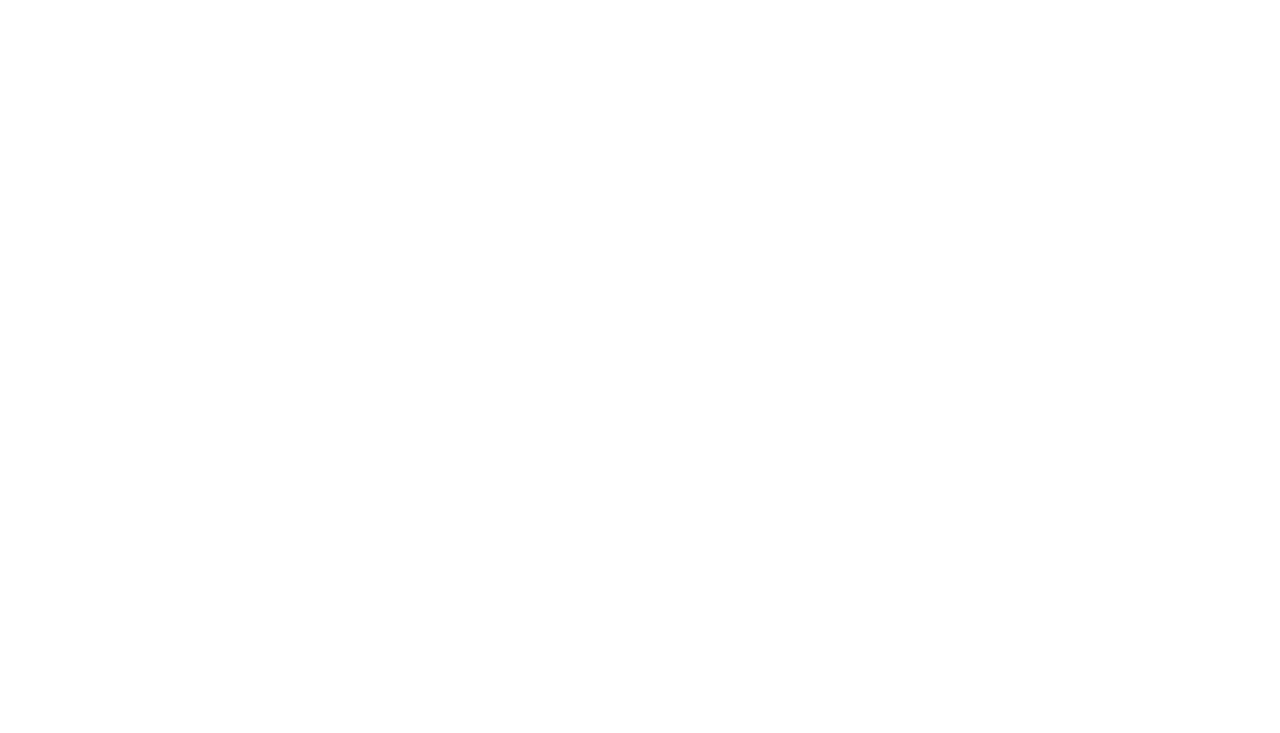
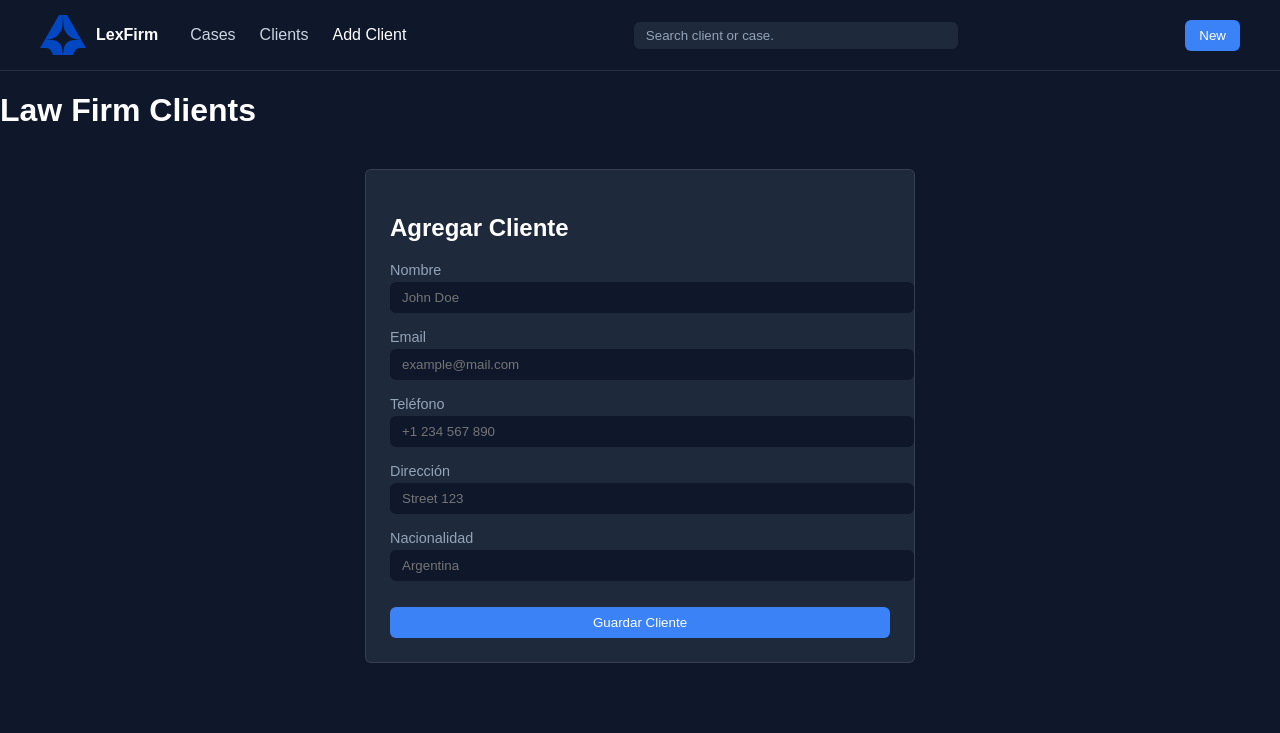
Before and after one commit to jeroperales/LawFirm, an Angular app: page /add in a window 1280 px wide. Before the commit this address led to /. Shown: the top 733 px of the page. Built offline with nearby package versions, Linux system fonts and the light colour scheme; no server answers.

Commit message:
Basic CSS & Html structure added to add, list & base conditions added to program template

```diff
--- a/src/app/app.html
+++ b/src/app/app.html
@@ -1,5 +1,9 @@
+
+
+
 <div class="app-container">
   <main class="content">
+    <app-header> </app-header>
     <router-outlet></router-outlet>
   </main>
 </div>
--- a/src/app/app.routes.ts
+++ b/src/app/app.routes.ts
@@ -5,11 +5,11 @@
 
 export const routes: Routes = [
     {
-        path: 'list',
+        path: 'clients',
         component: ListClient
     },
     {
-        path: 'page',
+        path: 'add',
         component: PageClient
     }
 ];
--- a/src/app/app.ts
+++ b/src/app/app.ts
@@ -1,9 +1,10 @@
 import { Component, signal } from '@angular/core';
 import { RouterOutlet } from '@angular/router';
+import { Header } from './components/ui/header/header';
 
 @Component({
   selector: 'app-root',
-  imports: [RouterOutlet],
+  imports: [RouterOutlet, Header],
   templateUrl: './app.html',
   styleUrl: './app.css'
 })
--- a/src/app/components/form-client/form-client.css
+++ b/src/app/components/form-client/form-client.css
@@ -0,0 +1,27 @@
+.form-container {
+  max-width: 500px;
+  margin: 40px auto;
+}
+
+h2 {
+  margin-bottom: 20px;
+}
+
+/* Each field */
+.form-group {
+  display: flex;
+  flex-direction: column;
+  margin-bottom: 16px;
+}
+
+label {
+  font-size: 0.9rem;
+  color: var(--color-muted);
+  margin-bottom: 4px;
+}
+
+/* Button spacing */
+button {
+  margin-top: 10px;
+  width: 100%;
+}
--- a/src/app/components/form-client/form-client.html
+++ b/src/app/components/form-client/form-client.html
@@ -1,11 +1,36 @@
-<h2>Add Client</h2>
+<div class="card form-container">
+  <h2>Agregar Cliente</h2>
 
-<form [formGroup]="form" (ngSubmit)="submit()">
-  <input formControlName="name" placeholder="Name" />
-  <input formControlName="email" placeholder="Email" />
-  <input formControlName="phone" placeholder="Phone" />
-  <input formControlName="address" placeholder="Address" />
-  <input formControlName="nationality" placeholder="Nationality" />
+  <form [formGroup]="form" (ngSubmit)="submit()">
 
-  <button type="submit">Add</button>
-</form>
+    <div class="form-group">
+      <label>Nombre</label>
+      <input class="input" formControlName="name" placeholder="John Doe" />
+    </div>
+
+    <div class="form-group">
+      <label>Email</label>
+      <input class="input" formControlName="email" placeholder="example@mail.com" />
+    </div>
+
+    <div class="form-group">
+      <label>Teléfono</label>
+      <input class="input" formControlName="phone" placeholder="+1 234 567 890" />
+    </div>
+
+    <div class="form-group">
+      <label>Dirección</label>
+      <input class="input" formControlName="address" placeholder="Street 123" />
+    </div>
+
+    <div class="form-group">
+      <label>Nacionalidad</label>
+      <input class="input" formControlName="nationality" placeholder="Argentina" />
+    </div>
+
+    <button class="btn-primary" type="submit">
+      Guardar Cliente
+    </button>
+
+  </form>
+</div>
--- a/src/app/components/list-client/list-client.css
+++ b/src/app/components/list-client/list-client.css
@@ -0,0 +1,81 @@
+.page {
+  padding: 2rem;
+}
+
+/* Top row */
+.header-row {
+  display: flex;
+  justify-content: space-between;
+  align-items: center;
+  margin-bottom: 20px;
+}
+
+.count {
+  color: var(--color-muted);
+  font-size: 0.9rem;
+}
+
+/* List container */
+.list {
+  display: flex;
+  flex-direction: column;
+  gap: 12px;
+}
+
+/* Each client */
+.list-item {
+  display: flex;
+  justify-content: space-between;
+  align-items: center;
+
+  padding: 16px;
+  border-radius: var(--radius);
+  background-color: #0f172a;
+  border: 1px solid var(--color-border);
+
+  transition: 0.2s;
+}
+
+.list-item:hover {
+  background-color: #1e293b;
+}
+
+/* Left side */
+.name {
+  font-weight: 600;
+  margin-bottom: 6px;
+}
+
+.details {
+  display: flex;
+  flex-wrap: wrap;
+  gap: 12px;
+  font-size: 0.85rem;
+  color: var(--color-muted);
+}
+
+/* Actions */
+.actions {
+  display: flex;
+  gap: 10px;
+}
+
+/* Danger button */
+.btn-danger {
+  background-color: #ef4444;
+  border: none;
+  padding: 6px 12px;
+  border-radius: var(--radius);
+  color: white;
+  cursor: pointer;
+}
+
+.btn-danger:hover {
+  background-color: #dc2626;
+}
+
+.empty {
+  text-align: center;
+  color: var(--color-muted);
+  padding: 20px;
+}
--- a/src/app/components/list-client/list-client.html
+++ b/src/app/components/list-client/list-client.html
@@ -1,18 +1,42 @@
-<section>
-  <h2>CLIENTS!</h2>
+<section class="page">
+  <div class="card">
 
-  <ul>
-    @for (item of clients; track item.id) {
-      <li>
-        <strong>{{item.name}}</strong><br>
-        Address: {{item.address}}<br>
-        Email: {{item.email}}<br>
-        Phone: {{item.phone}}<br>
+    <div class="header-row">
+      <h2>Clientes</h2>
+      <span class="count">{{ clients.length }} total</span>
+    </div>
 
-        <button (click)="onDelete(item.id!)">
-          Delete
-        </button>
-      </li>
-    }
-  </ul>
+    <div class="list">
+
+      @for (item of clients; track item.id) {
+        <div class="list-item">
+
+          <div class="info">
+            <div class="name">{{ item.name }}</div>
+
+            <div class="details">
+              <span>{{ item.email }}</span>
+              <span>{{ item.phone }}</span>
+              <span>{{ item.address }}</span>
+            </div>
+          </div>
+
+          <div class="actions">
+            <button class="btn-danger" (click)="onDelete(item.id!)">
+              Delete
+            </button>
+          </div>
+
+        </div>
+      }
+
+    </div>
+
+  </div>
 </section>
+
+@if (clients.length === 0) {
+  <div class="empty">
+    No clients yet.
+  </div>
+}
--- /dev/null
+++ b/src/app/components/ui/header/header.css
@@ -0,0 +1,84 @@
+/* Header stays same */
+.header {
+  background-color: #0f172a;
+  color: white;
+  position: sticky;
+  top: 0;
+  z-index: 1000;
+  border-bottom: 1px solid rgba(255,255,255,0.1);
+}
+
+.container {
+  max-width: 1200px;
+  margin: 0 auto;
+  padding: 0 2rem;
+
+  display: flex;
+  align-items: center;
+  gap: 2rem;
+  height: 70px;
+}
+
+/* Logo */
+.logo {
+  display: flex;
+  align-items: center;
+  gap: 10px;
+  text-decoration: none;
+  color: white;
+  font-weight: 600;
+}
+
+.logo img {
+  height: 35px;
+}
+
+/* Nav */
+.nav {
+  display: flex;
+  gap: 1.5rem;
+}
+
+.nav a {
+  text-decoration: none;
+  color: #cbd5e1;
+  transition: 0.2s;
+}
+
+.nav a:hover,
+.nav a.active {
+  color: white;
+}
+
+/* Search */
+.search {
+  flex: 1; /* THIS is key → pushes everything nicely */
+  display: flex;
+  justify-content: center;
+}
+
+.search input {
+  width: 100%;
+  max-width: 300px;
+  padding: 6px 12px;
+  border-radius: 6px;
+  border: none;
+  outline: none;
+
+  background-color: #1e293b;
+  color: white;
+}
+
+.search input::placeholder {
+  color: #94a3b8;
+}
+
+/* Button */
+.actions .btn-primary {
+  background-color: #3b82f6;
+  border: none;
+  padding: 8px 14px;
+  border-radius: 6px;
+  color: white;
+  cursor: pointer;
+}
--- /dev/null
+++ b/src/app/components/ui/header/header.html
@@ -0,0 +1,36 @@
+<header class="header">
+  <div class="container">
+
+    <!-- Logo -->
+    <a routerLink="/" class="logo">
+     <svg width="46" height="40" viewBox="0 0 46 40" fill="none" xmlns="http://www.w3.org/2000/svg">
+<path d="M0 33L4.60606 25H12.2448C17.2569 25 21.4947 28.7103 22.1571 33.6784L23 40H13L11.5585 36.6365C10.613 34.4304 8.44379 33 6.04362 33H0Z" fill="#0047C1"></path>
+<path d="M46 33L41.3939 25H33.7552C28.7431 25 24.5053 28.7103 23.8429 33.6784L23 40H33L34.4415 36.6365C35.387 34.4304 37.5562 33 39.9564 33H46Z" fill="#0047C1"></path>
+<path d="M4.60606 25L18.9999 0H23L22.6032 9.52405C22.2608 17.7406 15.7455 24.3596 7.53537 24.8316L4.60606 25Z" fill="#0047C1"></path>
+<path d="M41.3939 25L27.0001 0H23L23.3968 9.52405C23.7392 17.7406 30.2545 24.3596 38.4646 24.8316L41.3939 25Z" fill="#0047C1"></path>
+</svg>
+      <span>LexFirm</span>
+    </a>
+
+    <!-- Navigation (CRUD Sections) -->
+    <nav class="nav">
+      <a routerLink="/cases" routerLinkActive="active">Cases</a>
+      <a routerLink="/clients" routerLinkActive="active">Clients</a>
+      <a routerLink="/add" routerLinkActive="active">Add Client</a>
+    </nav>
+
+    <!-- Search -->
+    <div class="search">
+      <input
+        type="text"
+        placeholder="Search client or case."
+      />
+    </div>
+
+    <!-- Action -->
+    <div class="actions">
+      <button class="btn-primary">New</button>
+    </div>
+
+  </div>
+</header>
--- a/src/styles.css
+++ b/src/styles.css
@@ -1 +1,57 @@
-/* You can add global styles to this file, and also import other style files */
+:root {
+  /* Colors */
+  --color-bg: #0f172a;
+  --color-surface: #1e293b;
+  --color-primary: #3b82f6;
+  --color-text: #ffffff;
+  --color-muted: #94a3b8;
+  --color-border: rgba(255,255,255,0.1);
+
+  /* Spacing */
+  --spacing-sm: 8px;
+  --spacing-md: 16px;
+  --spacing-lg: 24px;
+
+  /* Radius */
+  --radius: 6px;
+}
+
+body {
+  margin: 0;
+  font-family: Arial, sans-serif;
+  background-color: var(--color-bg);
+  color: var(--color-text);
+}
+
+input, button {
+  font-family: inherit;
+}
+
+/* Card (use everywhere) */
+.card {
+  background-color: var(--color-surface);
+  padding: var(--spacing-lg);
+  border-radius: var(--radius);
+  border: 1px solid var(--color-border);
+}
+
+/* Input */
+.input {
+  width: 100%;
+  padding: 8px 12px;
+  border-radius: var(--radius);
+  border: none;
+  outline: none;
+  background-color: #0f172a;
+  color: white;
+}
+
+/* Button */
+.btn-primary {
+  background-color: var(--color-primary);
+  border: none;
+  padding: 8px 16px;
+  border-radius: var(--radius);
+  color: white;
+  cursor: pointer;
+}
```
Also changed, not shown: db/db.json (+8 -0 lines), src/app/components/ui/header/header.ts (added, +12 -0 lines).
